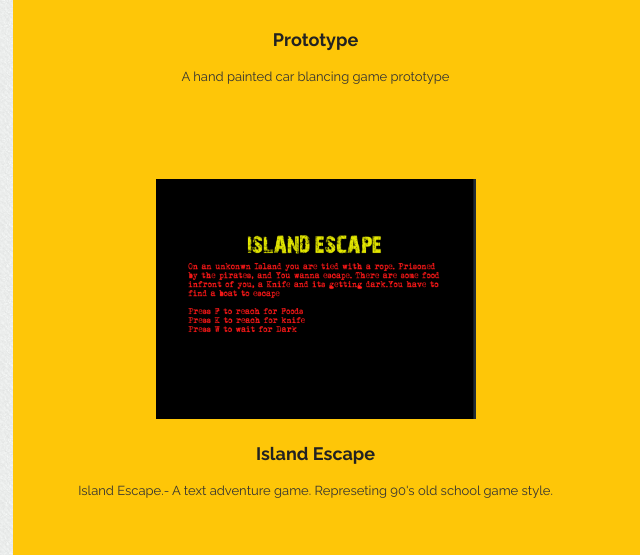
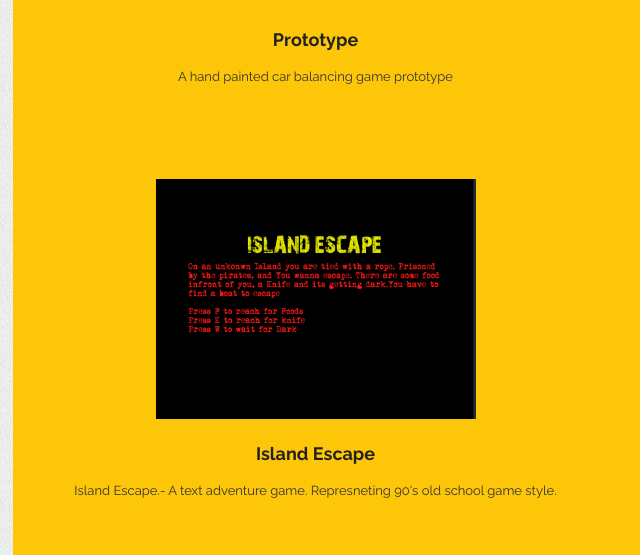
Before and after one commit to redwan001/redwan001.github.io, a plain HTML site: page index.html in a window 1280 px wide. Shown: the part 2112-2667 px from the top of the page, 57-697 px from the left. Drawn offline with Linux system fonts and the light colour scheme; some packages are replaced by stand-ins of ours.

Commit message:
Update index.html

```diff
--- a/index.html
+++ b/index.html
@@ -249,7 +249,7 @@
                             </video>
 
                             <a href="#"><h4>Prototype</h4></a>
-                            <p>A hand painted car blancing game prototype</p>
+                            <p>A hand painted car balancing game prototype</p>
                         </div>
                     </div>
                     <div class="col-md-6">
@@ -268,7 +268,7 @@
                         <div class="service_item wow fadeIn animated">
                             <img src="a.png" alt="Girl in a jacket" style="width:320px;height:240px;">
                             <a href="https://simmer.io/@abir160201/text101"><h4>Island Escape</h4></a>
-                            <p>Island Escape.- A text adventure game. Represeting 90's old school game style. </p>
+                            <p>Island Escape.- A text adventure game. Represneting 90's old school game style. </p>
                         </div>
                     </div>
 
```
